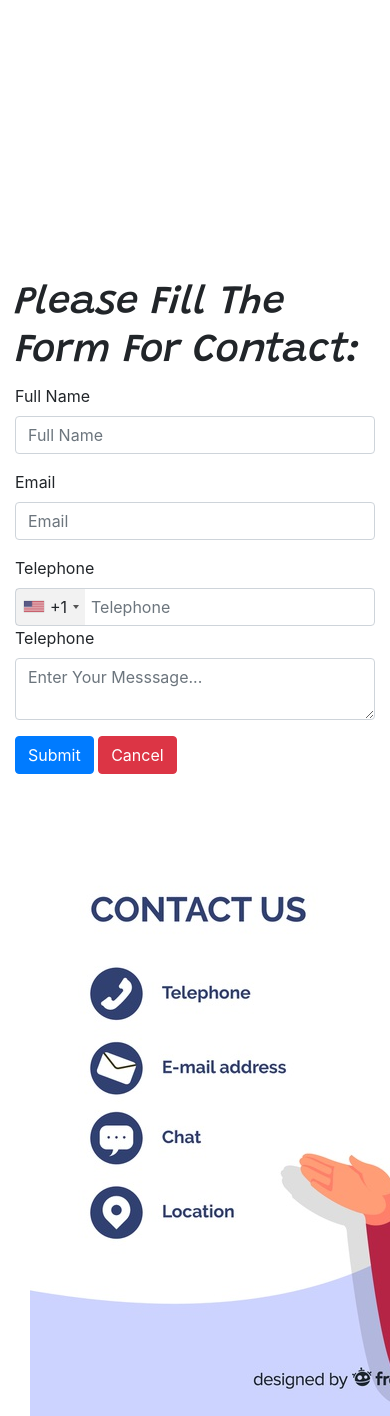
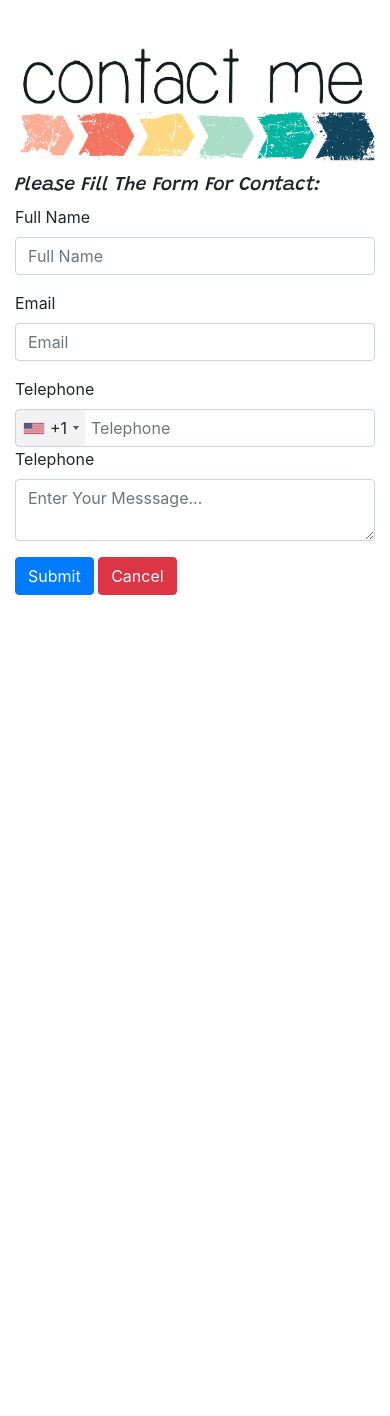
Before and after one commit to mina20088/ContactForm, a PHP site: page / in a window 390 px wide; the page is wider, and only the part inside the window is pictured. After the commit the page ends 595 px from the top of that part, so only its background shows below. Run offline with PHP 8.4, Linux system fonts and the light colour scheme.

Commit message:
at Form.php changed the col width to be col-md-5 at index.css make the website responsive at width 575.98px

```diff
--- a/Components/Form.php
+++ b/Components/Form.php
@@ -1,4 +1,4 @@
-<div class="col-sm-12 col-md-6 col-lg-6">
+<div class="col-sm-12 col-md-5 col-lg-6">
     <form action="" method="post">
         <h1 class="FormHeader">Please Fill The Form For Contact:</h1>
         <div class="form-group">
--- a/Components/Photo.php
+++ b/Components/Photo.php
@@ -1,8 +1,8 @@
-<div class="col-sm-12 col-md-6 col-lg-6">
+<div class="col-sm-12 col-md-7 col-lg-6">
     <div class="container">
         <div class="row">
             <div class="col-12">
-                <img src="www/Images/hand-drawn-contact-information-background-template_23-2148191530.jpg">
+                <img src="www/Images/Contactme.jpg" class="contactmeImage" alt="Contactme">
             </div>
         </div>
     </div>
--- a/www/CSS/index.css
+++ b/www/CSS/index.css
@@ -2,11 +2,47 @@
     margin-left: 26rem ;
 }
 .mainContent{
-    margin-top: 2rem;
+    margin-top: 0.8rem;
 }
 form{
-    margin-top: 5.3rem;
+    margin-top: 0rem;
 }
 .FormHeader{
     font-family: 'Grandstander', cursive;
 }
+
+.contactmeImage{
+    height: 29rem;
+    width: 100%;
+}
+/* Extra small devices (portrait phones, less than 576px)*/
+@media only screen and (max-width: 575.98px) {
+    body{
+        margin-top: 3rem;
+    }
+    .contactmeImg{
+        margin-left: 0rem;
+        width: 100%;
+    }
+    .FormHeader{
+        font-family: 'Grandstander', cursive;
+        font-size: 5vw;
+    }
+    .contactmeImage{
+        display: none;
+    }
+}
+/*Medium devices (tablets, 768px and up)*/
+@media only screen and (min-width: 768px) {
+    .contactmeImg {
+        margin-left: 6rem;
+        width: 70%;
+    }
+    .FormHeader {
+        font-family: 'Grandstander', cursive;
+        font-size: 3.5vw;
+    }
+    .contactmeImage {
+        max-width: 100%;
+    }
+}
```
Also changed, not shown: www/Images/Contactme.jpg (added), www/Images/hand-drawn-contact-information-background-template_23-2148191530.jpg (deleted).
